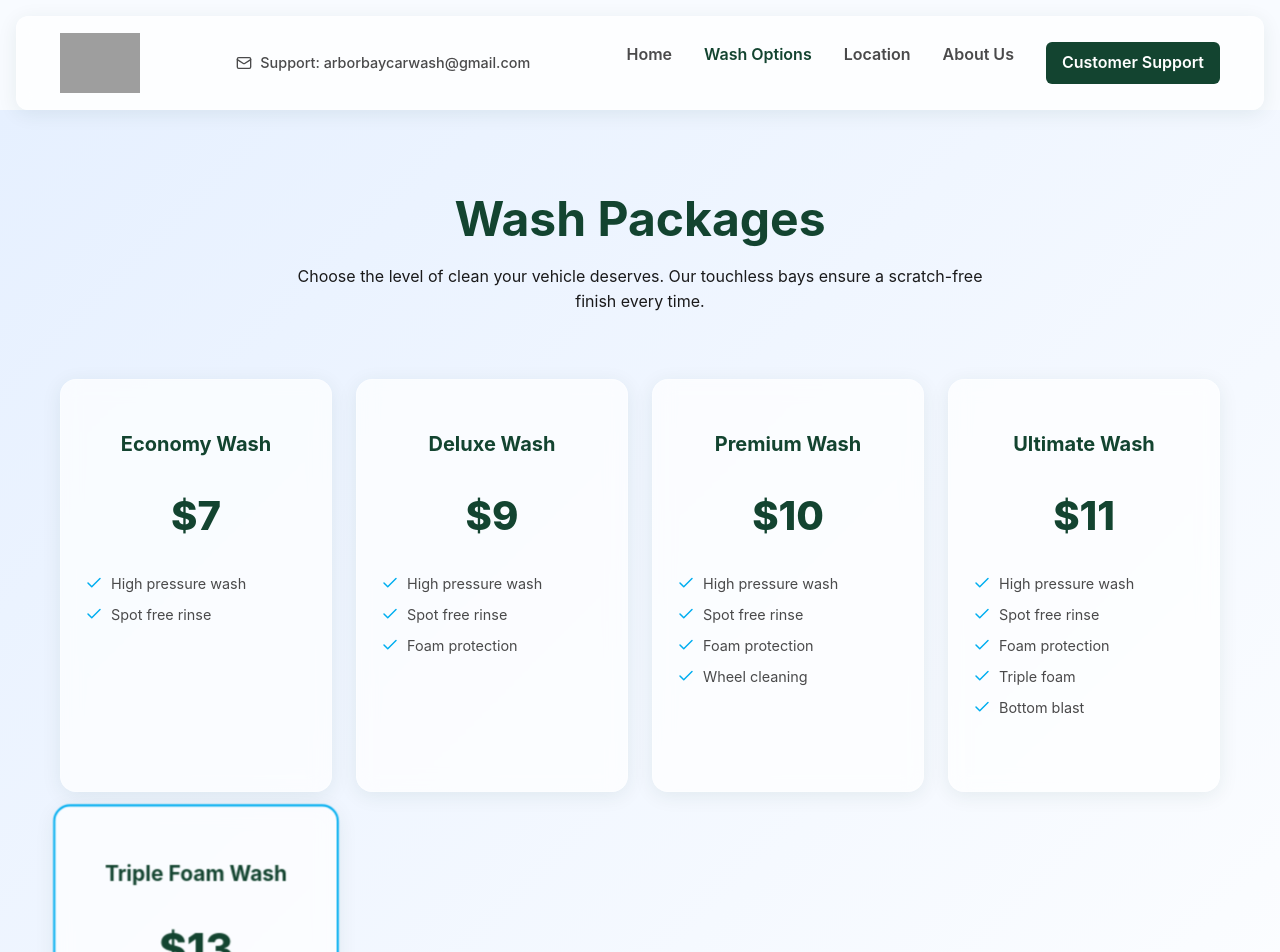
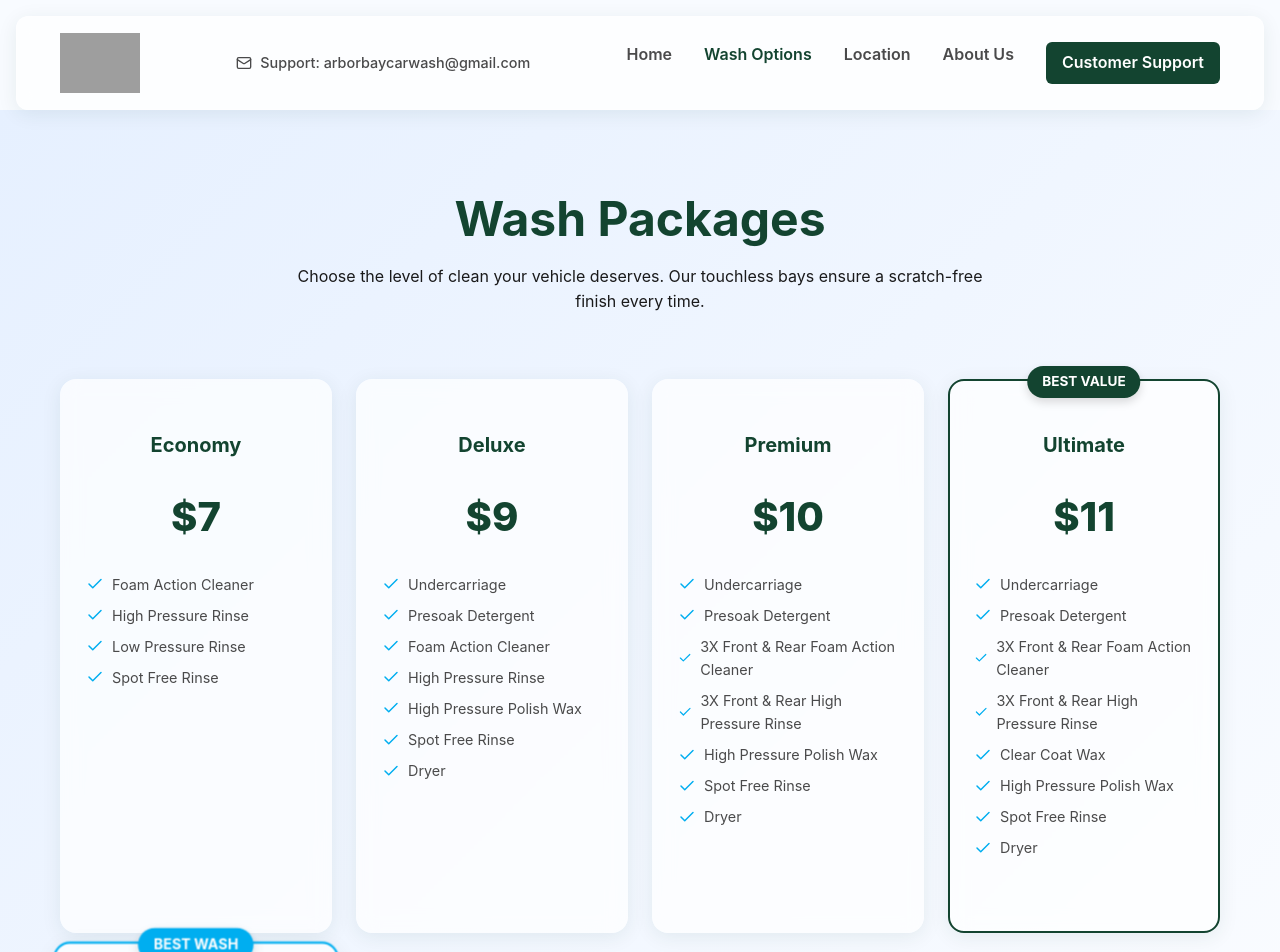
Before and after one commit to tylerbarcia3-ux/arbor-bay-carwash, a React (Vite) app: page /wash-options in a window 1280 px wide. Shown: the top 952 px of the page. Built offline with nearby package versions, Linux system fonts and the light colour scheme; grey boxes are pictures that could not be loaded.

Commit message:
feat: update wash packages with new pricing and top tier highlighting

```diff
--- a/src/pages/WashOptions.jsx
+++ b/src/pages/WashOptions.jsx
@@ -2,11 +2,37 @@ import React from 'react';
 import { Check, Info, Droplets, Waves, Shield, Zap } from 'lucide-react';
 
 const packages = [
-    { name: 'Economy Wash', price: '$7', features: ['High pressure wash', 'Spot free rinse'] },
-    { name: 'Deluxe Wash', price: '$9', features: ['High pressure wash', 'Spot free rinse', 'Foam protection'] },
-    { name: 'Premium Wash', price: '$10', features: ['High pressure wash', 'Spot free rinse', 'Foam protection', 'Wheel cleaning'] },
-    { name: 'Ultimate Wash', price: '$11', features: ['High pressure wash', 'Spot free rinse', 'Foam protection', 'Triple foam', 'Bottom blast'] },
-    { name: 'Triple Foam Wash', price: '$13', features: ['High pressure wash', 'Spot free rinse', 'Foam protection', 'Premium triple foam', 'Clear coat sealant'], highlight: true, note: 'Triple Foam Wash is available in the right automatic bay only.' }
+    {
+      name: 'Economy',
+      price: '$7',
+      features: ['Foam Action Cleaner', 'High Pressure Rinse', 'Low Pressure Rinse', 'Spot Free Rinse']
+    },
+    {
+      name: 'Deluxe',
+      price: '$9',
+      features: ['Undercarriage', 'Presoak Detergent', 'Foam Action Cleaner', 'High Pressure Rinse', 'High Pressure Polish Wax', 'Spot Free Rinse', 'Dryer']
+    },
+    {
+      name: 'Premium',
+      price: '$10',
+      features: ['Undercarriage', 'Presoak Detergent', '3X Front & Rear Foam Action Cleaner', '3X Front & Rear High Pressure Rinse', 'High Pressure Polish Wax', 'Spot Free Rinse', 'Dryer']
+    },
+    {
+      name: 'Ultimate',
+      price: '$11',
+      features: ['Undercarriage', 'Presoak Detergent', '3X Front & Rear Foam Action Cleaner', '3X Front & Rear High Pressure Rinse', 'Clear Coat Wax', 'High Pressure Polish Wax', 'Spot Free Rinse', 'Dryer'],
+      badge: 'Best Value',
+      highlightColor: 'var(--primary)'
+    },
+    {
+      name: 'Triple Foam',
+      price: '$13',
+      features: ['Triple Foam', 'Undercarriage', 'Presoak Detergent', '3X Front & Rear Foam Action Cleaner', '3X Front & Rear High Pressure Rinse', 'Clear Coat Wax', 'High Pressure Polish Wax', 'Spot Free Rinse', 'Dryer'],
+      badge: 'BEST WASH',
+      highlight: true,
+      note: 'Available in Right Tunnel Only.',
+      highlightColor: 'var(--secondary)'
+    }
 ];
 
 const WashOptions = () => {
@@ -21,7 +47,14 @@ const WashOptions = () => {
 
                     <div className="pricing-grid">
                         {packages.map((pkg, index) => (
-                            <div key={index} className={`pricing-card glass-card ${pkg.highlight ? 'highlight' : ''}`}>
+                            <div key={index}
+                                 className={`pricing-card glass-card ${pkg.highlight ? 'highlight' : ''}`}
+                                 style={pkg.highlightColor ? { borderColor: pkg.highlightColor } : {}}>
+                                {pkg.badge && (
+                                  <div className="pkg-badge" style={{ backgroundColor: pkg.highlightColor || 'var(--primary)' }}>
+                                    {pkg.badge}
+                                  </div>
+                                )}
                                 <h3>{pkg.name}</h3>
                                 <div className="price">{pkg.price}</div>
                                 <ul className="features">
@@ -106,10 +139,26 @@ const WashOptions = () => {
           transition: var(--transition);
         }
         .pricing-card:hover { transform: translateY(-5px); }
+        .pricing-card {
+          border: 2px solid transparent;
+        }
         .pricing-card.highlight {
-          border: 2px solid var(--secondary);
           transform: scale(1.05);
           position: relative;
+        }
+        .pkg-badge {
+          position: absolute;
+          top: -15px;
+          left: 50%;
+          transform: translateX(-50%);
+          color: white;
+          padding: 5px 15px;
+          border-radius: 20px;
+          font-weight: bold;
+          font-size: 0.85rem;
+          text-transform: uppercase;
+          box-shadow: 0 4px 10px rgba(0,0,0,0.15);
+          z-index: 10;
         }
         .pricing-card.highlight:hover { transform: scale(1.05) translateY(-5px); }
         .pricing-card h3 { font-size: 1.25rem; margin-bottom: 1rem; height: 3rem; display: flex; align-items: center; }
```
